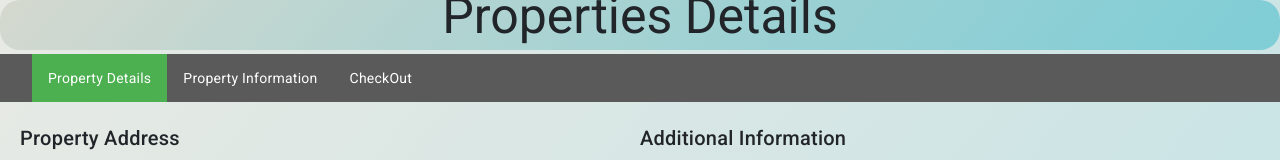
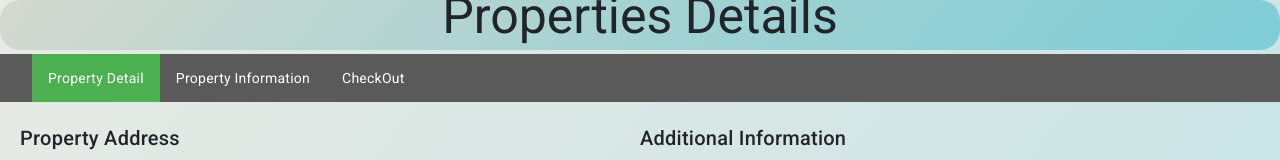
Before and after one commit to pankaj-kurade/propertyinformation, an Angular app: page /property-form in a window 1280 px wide. Shown: the top 160 px of the page. Built offline with nearby package versions, Linux system fonts and the light colour scheme.

Commit message:
Update property-form.component.html
detais

```diff
--- a/src/app/property-form/property-form.component.html
+++ b/src/app/property-form/property-form.component.html
@@ -5,7 +5,7 @@
 <div class="centered">
   <nav class="nav2">
     <ul>
-      <li><a [routerLink]="['/property-info']" class="active">Property Details</a></li>
+      <li><a [routerLink]="['/property-info']" class="active">Property Detail</a></li>
       <li><a [routerLink]="['/property-form']" class="inactive">Property Information</a></li>
       <li><a href="#" class="inactive">CheckOut</a></li>
     </ul>
```
